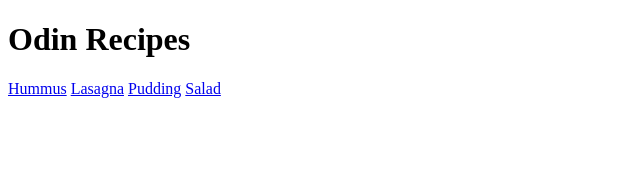
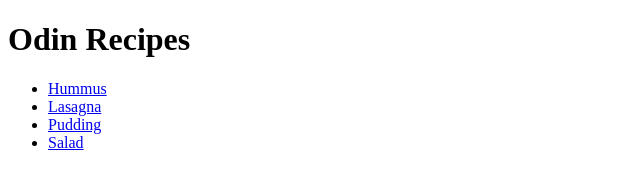
Before and after one commit to Nano1008/odin-recipes, a plain HTML site: page index.html in a window 1280 px wide. Shown: the whole page, without its empty margins (0-640 px from the left). Drawn offline with Linux system fonts and the light colour scheme.

Commit message:
Format recipe links on the homepage

```diff
--- a/index.html
+++ b/index.html
@@ -6,9 +6,11 @@
 </head>
 <body>
     <h1>Odin Recipes</h1>
-    <a href="recipes/hummus.html">Hummus</a>
-    <a href="recipes/lasagna.html">Lasagna</a>
-    <a href="recipes/pudding.html">Pudding</a>
-    <a href="recipes/salad.html">Salad</a>
+    <ul>
+        <li><a href="recipes/hummus.html">Hummus</a></li>
+        <li><a href="recipes/lasagna.html">Lasagna</a></li>
+        <li><a href="recipes/pudding.html">Pudding</a></li>
+        <li><a href="recipes/salad.html">Salad</a></li>
+    </ul>
 </body>
 </html>
```
